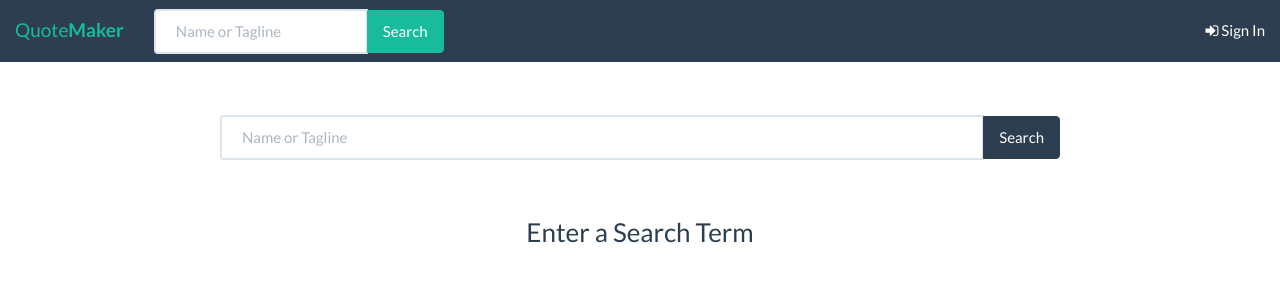
After one commit to harlanhaskins/QuoteMaker, a Django app: page /search in a window 1280 px wide. The commit adds this page. Shown: the top 300 px of the page. Run offline with Django 3.2, Linux system fonts and the light colour scheme; some libraries are stand-ins or nearby versions; some web fonts are replaced.

Commit message:
Added search bar to navbar

```diff
--- a/QuoteMaker/quote/templates/navbar.html
+++ b/QuoteMaker/quote/templates/navbar.html
@@ -11,6 +11,14 @@
         </div>
         <div id="navbar" class="navbar-collapse collapse">
             <ul class="nav navbar-nav">
+                <form action="{% url 'quote:search' %}" class="navbar-form navbar-left" role="search">
+                    <div class='input-group'>
+                        <input name='q' type='text' class='form-control' placeholder='Name or Tagline' value='{% if q %}{{ q }}{% endif %}'></input>
+                        <span class='input-group-btn'>
+                            <button type='submit' class='btn btn-success'>Search</button>
+                        </span>
+                    </div>
+                </form>
             </ul>
             {% if user.is_authenticated %}
                 <ul class="nav navbar-nav navbar-right">
--- /dev/null
+++ b/QuoteMaker/quote/templates/search.html
@@ -0,0 +1,28 @@
+{% extends 'base.html' %}
+
+{% block title %}Search{% endblock %}
+
+{% block content %}
+<form action="search" method="get" accept-charset="utf-8" class="form" role="form">
+    <div class='input-group'>
+        <input name='q' type='text' class='form-control' placeholder='Name or Tagline' value='{% if q %}{{ q }}{% endif %}'></input>
+        <span class='input-group-btn'>
+            <button type='submit' class='btn btn-primary'>Search</button>
+        </span>
+    </div>
+</form>
+<br />
+<div class='list-group'>
+    {% if characters %}
+        {% for character in characters %}
+            <a href="{% url 'quote:quote' character.path %}" class='list-group-item'>
+                <span class='name'>{{ character.name }}</span>
+                <br />
+                <span class='subtitle'>{{ character.tagline }}</span>
+            </a>
+        {% endfor %}
+    {% else %}
+    <h3 class='text-center'>{% if q %}No Results for &quot;{{ q }}&quot;{% else %}Enter a Search Term{% endif %}</h3>
+    {% endif %}
+</div>
+{% endblock %}
--- a/QuoteMaker/quote/views.py
+++ b/QuoteMaker/quote/views.py
@@ -162,7 +162,7 @@ def search(request):
     quotemakers = []
     if query:
         quotemakers = watson.filter(Homestarkov, query)
-    return render(request, 'search.html', {'user': request.user, 'characters': quotemakers})
+    return render(request, 'search.html', {'user': request.user, 'characters': quotemakers, 'q': query})
 
 
 @login_required
```
Also changed, not shown: QuoteMaker/quote/templates/404.html (added, +9 -0 lines).
